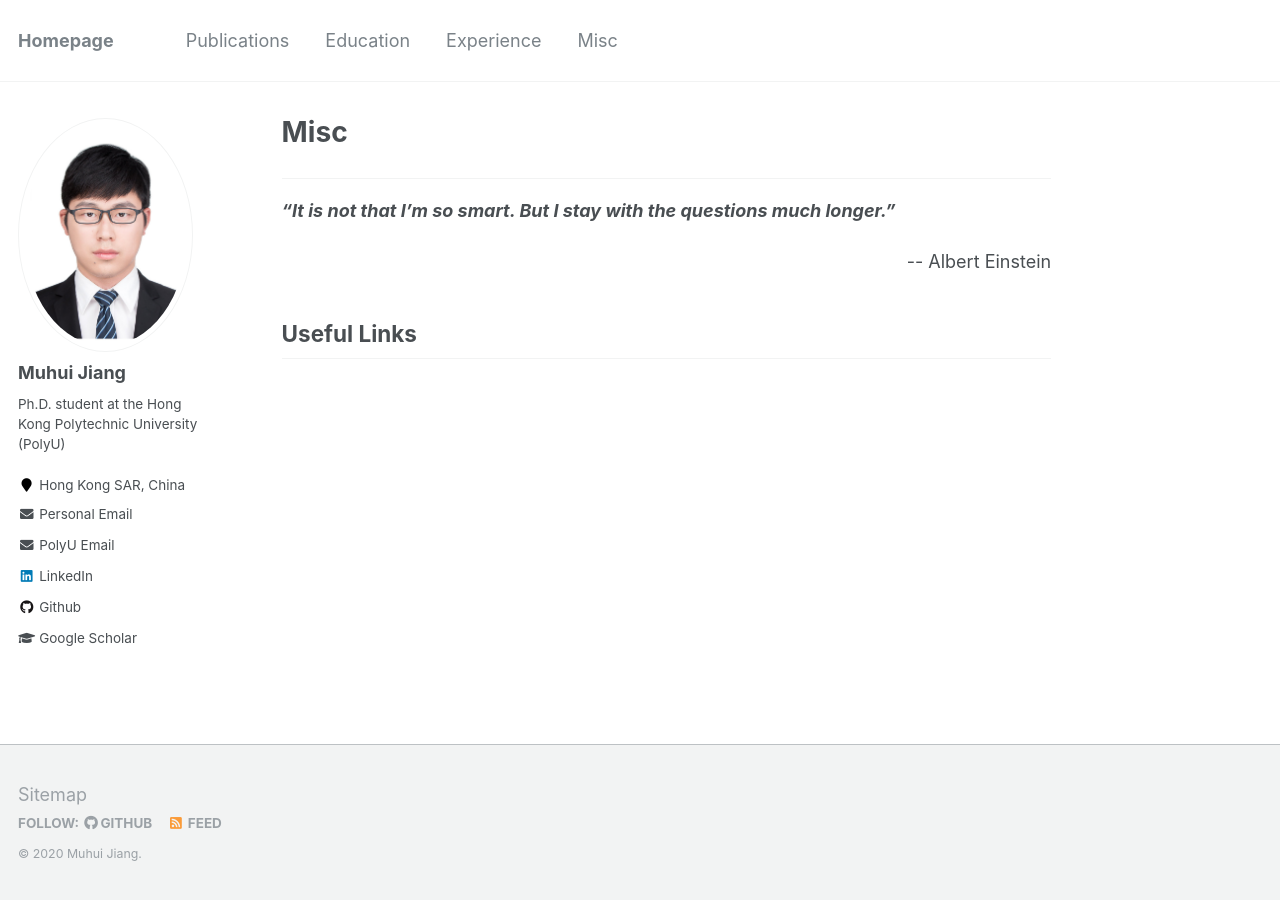
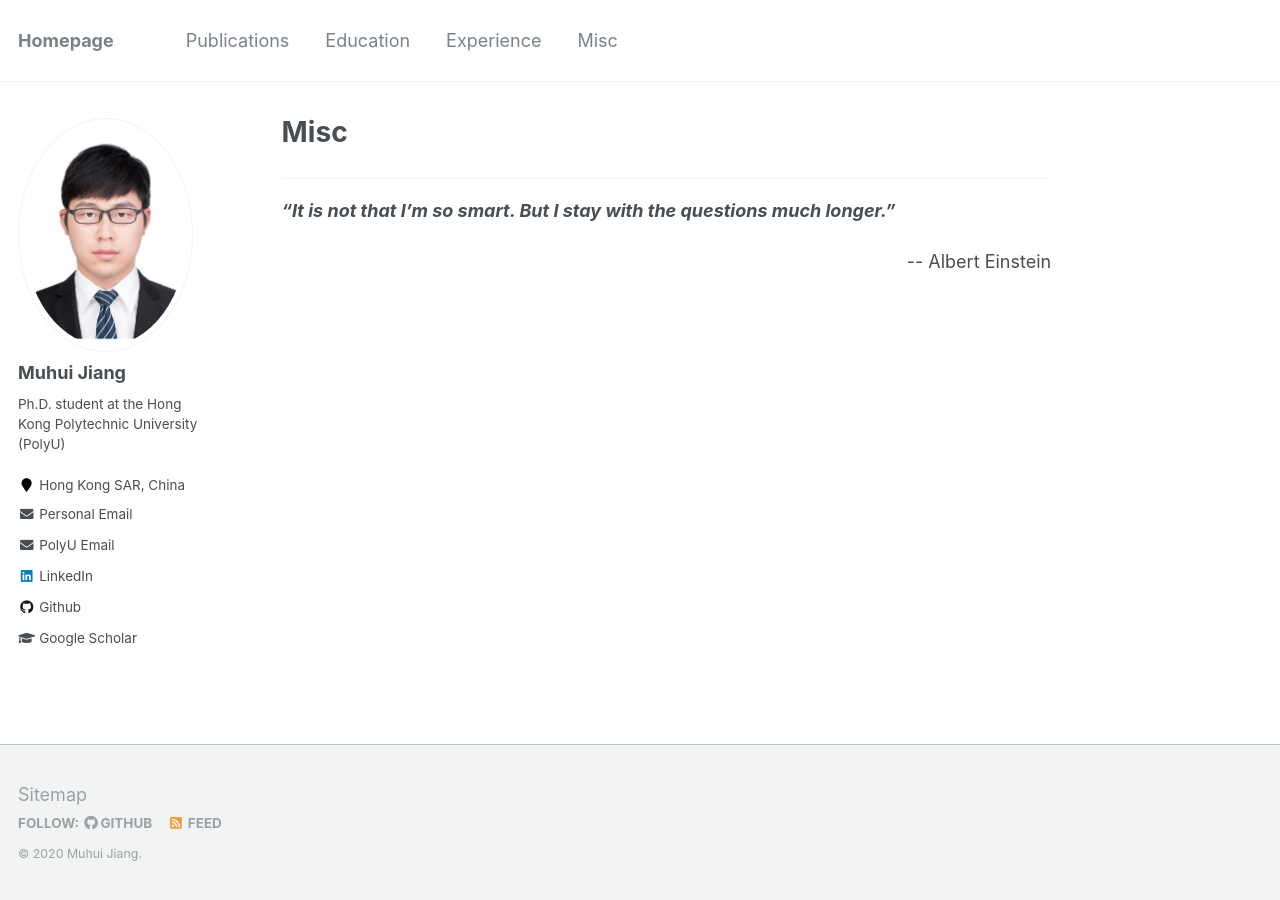
Before and after one commit to valour01/valour01.github.io, a Jekyll site: the page built from _pages/misc.md, in a window 1280 px wide. Built offline with Jekyll 4.4.1, drawn with Linux system fonts in a browser that asks for light colours.

Commit message:
update misc

```diff
--- a/_pages/misc.md
+++ b/_pages/misc.md
@@ -11,5 +11,3 @@ redirect_from:
 
 ***"It is not that I'm so smart. But I stay with the questions much longer."***
 <p align="right">-- Albert Einstein</p>
-
-## Useful Links
```
